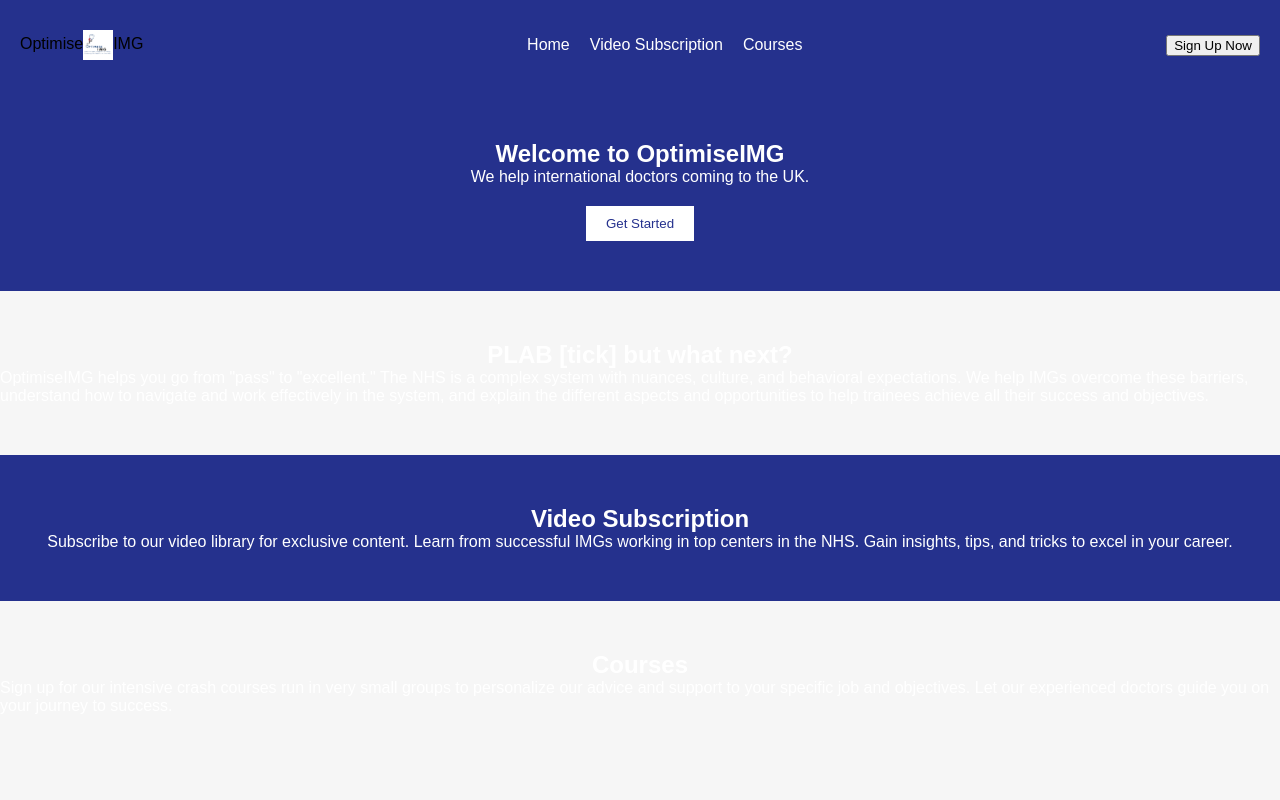
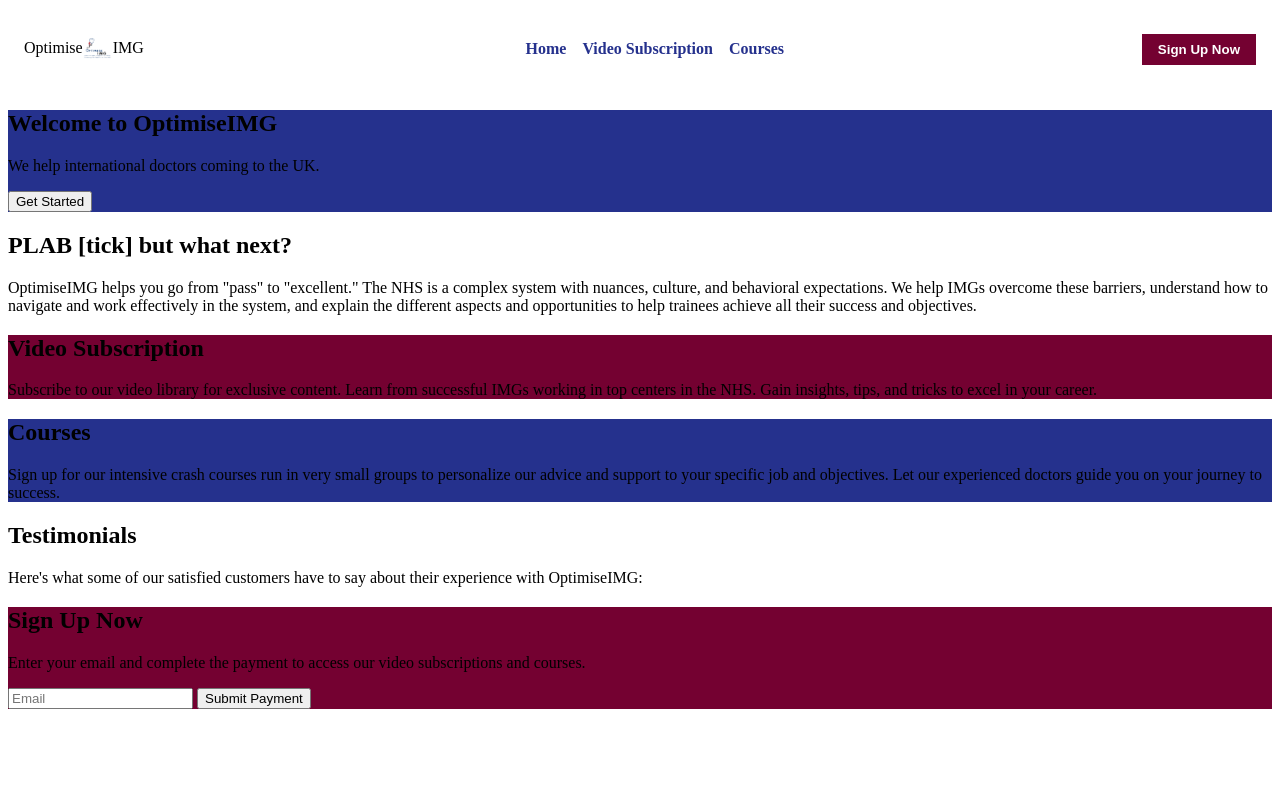
Before and after one commit to NitHub04/optimiseIMG, a plain HTML site: page index.html in a window 1280 px wide. Shown: the top 800 px of the page. Drawn offline with Linux system fonts and the light colour scheme; a script that the page names is missing.

Commit message:
Update optimiseimgv1.css

```diff
--- a/optimiseimgv1.css
+++ b/optimiseimgv1.css
@@ -1,135 +1,51 @@
-/* Global Styles */
-body {
-    font-family: Arial, sans-serif;
-    background-color: #F6F6F6;
-    margin: 0;
-}
-
-h1, h2, p {
-    margin: 0;
-    padding: 0;
-}
+/* ... previous CSS ... */
 
 header {
     display: flex;
     justify-content: space-between;
     align-items: center;
-    background-color: #25318D;
-    padding: 20px;
+    padding: 1rem;
+    background-color: white;
+}
+
+.logo {
+    color: #25318d;
+    font-size: 1.5rem;
+    font-weight: bold;
 }
 
 nav ul {
+    display: flex;
     list-style-type: none;
-    padding: 0;
-    display: flex;
 }
 
 nav ul li {
-    margin-left: 20px;
-    color: #FFFFFF;
+    margin-right: 1rem;
+    color: #25318d;
+    font-weight: bold;
+}
+
+.cta-button {
+    background-color: #740131;
+    color: white;
+    padding: 0.5rem 1rem;
+    border: none;
+    font-weight: bold;
     cursor: pointer;
 }
 
-/* Main Content */
-main {
-    display: flex;
-    flex-direction: column;
-    align-items: center;
+.hero-section {
+    background-color: #25318d;
 }
 
-/* Hero Section */
-.hero-section {
-    width: 100%;
-    display: flex;
-    flex-direction: column;
-    align-items: center;
-    background-color: #25318D;
-    color: #FFFFFF;
-    padding: 50px 0;
+.video-subscription-section {
+    background-color: #740131;
 }
 
-.hero-section button {
-    margin-top: 20px;
-    padding: 10px 20px;
-    background-color: #FFFFFF;
-    color: #25318D;
-    border: none;
-    cursor: pointer;
+.courses-section {
+    background-color: #25318d;
 }
 
-/* Introduction Section */
-.introduction-section {
-    width: 100%;
-    display: flex;
-    flex-direction: column;
-    align-items: center;
-    background-color: #7401318;
-    color: #FFFFFF;
-    padding: 50px 0;
+.payment-form-section {
+    background-color: #740131;
 }
-
-/* Video Subscription Section */
-.video-subscription-section {
-    width: 100%;
-    display: flex;
-    flex-direction: column;
-    align-items: center;
-    background-color: #25318D;
-    color: #FFFFFF;
-    padding: 50px 0;
-}
-
-/* Courses Section */
-.courses-section {
-    width: 100%;
-    display: flex;
-    flex-direction: column;
-    align-items: center;
-    background-color: #7401318;
-    color: #FFFFFF;
-    padding: 50px 0;
-}
-
-/* Testimonials Section */
-.testimonials-section {
-    width: 100%;
-    display: flex;
-    flex-direction: column;
-    align-items: center;
-    background-color: #F6F6F6;
-    color: #25318D;
-    padding: 50px 0;
-}
-
-/* Payment Form Section */
-.payment-form-section {
-    width: 100%;
-    display: flex;
-    flex-direction: column;
-    align-items: center;
-    background-color: #FFFFFF;
-    color: #25318D;
-    padding: 50px 0;
-}
-
-.payment-form-section form {
-    display: flex;
-    flex-direction: column;
-    align-items: center;
-    margin-top: 20px;
-}
-
-.payment-form-section input {
-    margin-bottom: 20px;
-    padding: 10px;
-    width: 80%;
-    border: 1px solid #25318D;
-}
-
-.payment-form-section button {
-    padding: 10px 20px;
-    background-color: #25318D;
-    color: #FFFFFF;
-    border: none;
-    cursor: pointer;
-}
```
